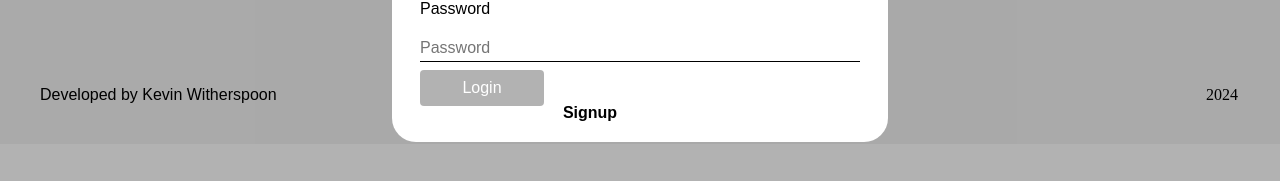
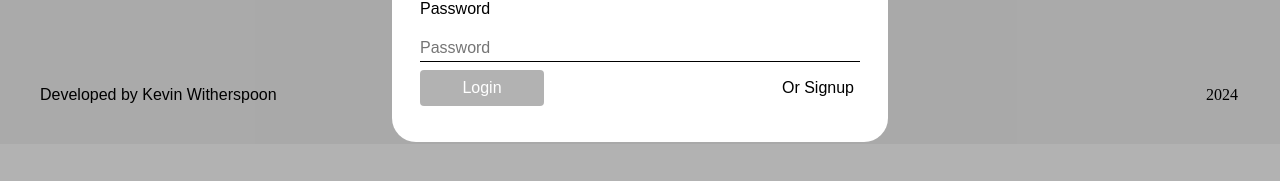
Before and after one commit to Kevo6554/se_project_react, a React (Vite) app: page / in a window 1280 px wide. Both pictures are taken after a click on the button "Log In". Shown: the part 399-580 px from the top of the page. Built offline with nearby package versions, Linux system fonts and the light colour scheme; no server answers.

Commit message:
project submit2

```diff
--- a/src/components/LoginModal/LoginModal.css
+++ b/src/components/LoginModal/LoginModal.css
@@ -1,13 +1,14 @@
 .modal__register {
-  cursor: pointer;
+  background-color: transparent;
+  border-radius: none;
   border: none;
   font-size: 16px;
-  font-weight: 700;
-  line-height: 20px;
-  background-color: transparent;
-  width: 80px;
-  height: 40px;
-  padding: 0;
-  margin-left: 130px;
-  margin-top: 23px;
+  line-height: 1.25;
 }
+
+.modal__button-container {
+  display: flex;
+  justify-content: space-between;
+  align-items: center;
+  gap: 8px;
+}
--- a/src/components/LoginModal/LoginModal.jsx
+++ b/src/components/LoginModal/LoginModal.jsx
@@ -70,12 +70,15 @@ const LoginModal = ({
         required
       />
       <div className="modal__button-container">
+        <button className="modal__submit" type="submit">
+          Login
+        </button>
         <button
           type="button"
           className="modal__register"
           onClick={handleRegisterClick}
         >
-          Signup
+          Or Signup
         </button>
       </div>
     </ModalWithForm>
--- a/src/components/ModalWithForm/ModalWithForm.jsx
+++ b/src/components/ModalWithForm/ModalWithForm.jsx
@@ -18,9 +18,6 @@ function ModalWithForm({
         ></button>
         <form onSubmit={onSubmit} className="modal__form">
           {children}
-          <button className="modal__submit" type="submit">
-            {buttonText}
-          </button>
         </form>
       </div>
     </div>
--- a/src/components/RegisterModal/RegisterModal.css
+++ b/src/components/RegisterModal/RegisterModal.css
@@ -1,7 +1,4 @@
 .modal__button-container {
-  margin: 0;
-  width: 0;
-  height: 0;
 }
 
 .modal__login {
@@ -14,6 +11,5 @@
   padding: 0;
   width: 80px;
   height: 40px;
-  margin-left: 130px;
-  margin-top: 32px;
+  margin: 5px 0 0;
 }
--- a/src/components/RegisterModal/RegisterModal.jsx
+++ b/src/components/RegisterModal/RegisterModal.jsx
@@ -106,8 +106,11 @@ function RegisterModal({
         placeholder="Avatar url"
       />
       <div className="modal__button-container">
+        <button type="submit" className="modal__submit">
+          Sign up
+        </button>
         <button type="button" className="modal__login" onClick={handleLogIn}>
-          Login
+          or Login
         </button>
       </div>
     </ModalWithForm>
```
